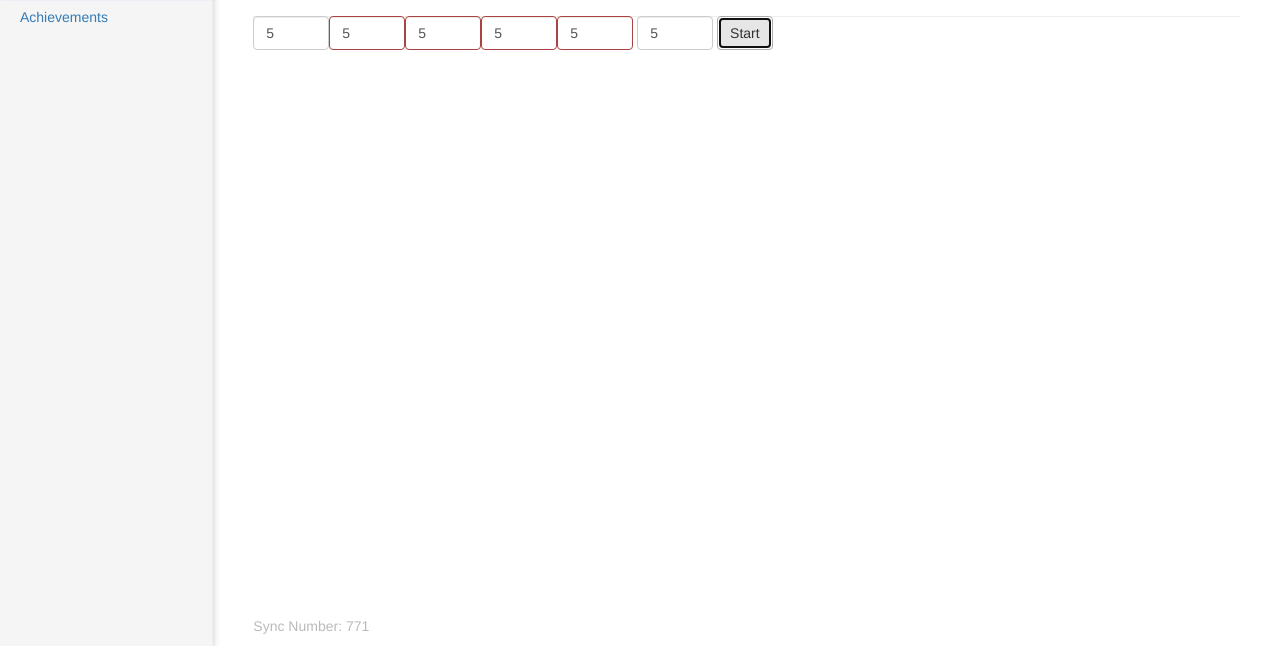
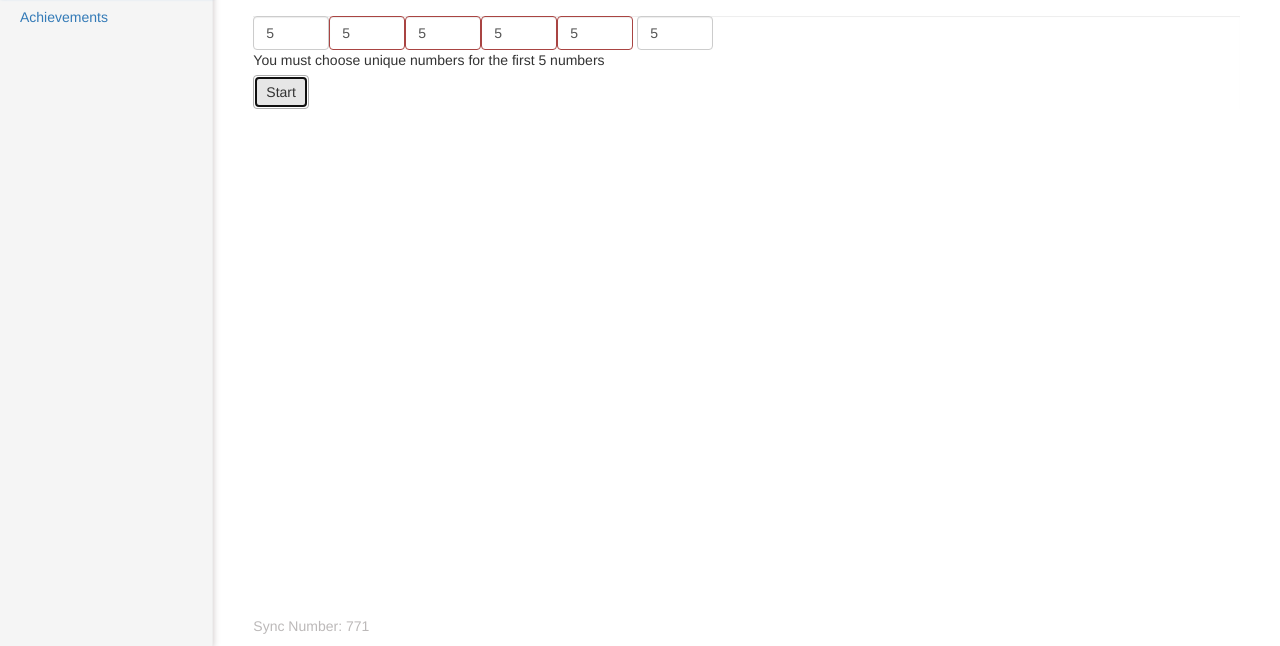
Before and after one commit to ClayTaeto/FiveFive, a website: page app/index.html at #/Prisoners in a window 1280 px wide. Both pictures are taken after typing "5", "5", "5", "5", "5", "5" into the empty fields and a click on the button "Start". Shown: the part 154-800 px from the top of the page. Drawn offline with Linux system fonts and the light colour scheme.

Commit message:
add back in error message

```diff
--- a/app/views/prisoners.html
+++ b/app/views/prisoners.html
@@ -106,8 +106,10 @@
             <input type="number" ng-repeat="n in base.picks track by $index" class="form-control"  ng-model="base.picks[$index]" duplicate="base.picks" placeholder="1-69" min="1" max="69" ng-required="required">
 
         <input type="number" class="form-control"  ng-model="base.pick6" placeholder="1-26" min="1" max="26" ng-required="required">
-        <div ng-show="form.$error.duplicate">You must choose unique numbers for the first 5 numbers</div>
-        <button id="verifyPicks" class="btn btn-default" ng-click="verify(myform)"> Start </button>
+        <div ng-show="myform.$error.duplicate">You must choose unique numbers for the first 5 numbers</div>
+        <div style="padding-top:5px">
+            <button id="verifyPicks" class="btn btn-default" ng-click="verify(myform)"> Start </button>
+        </div>
 
     </form>
 
```
